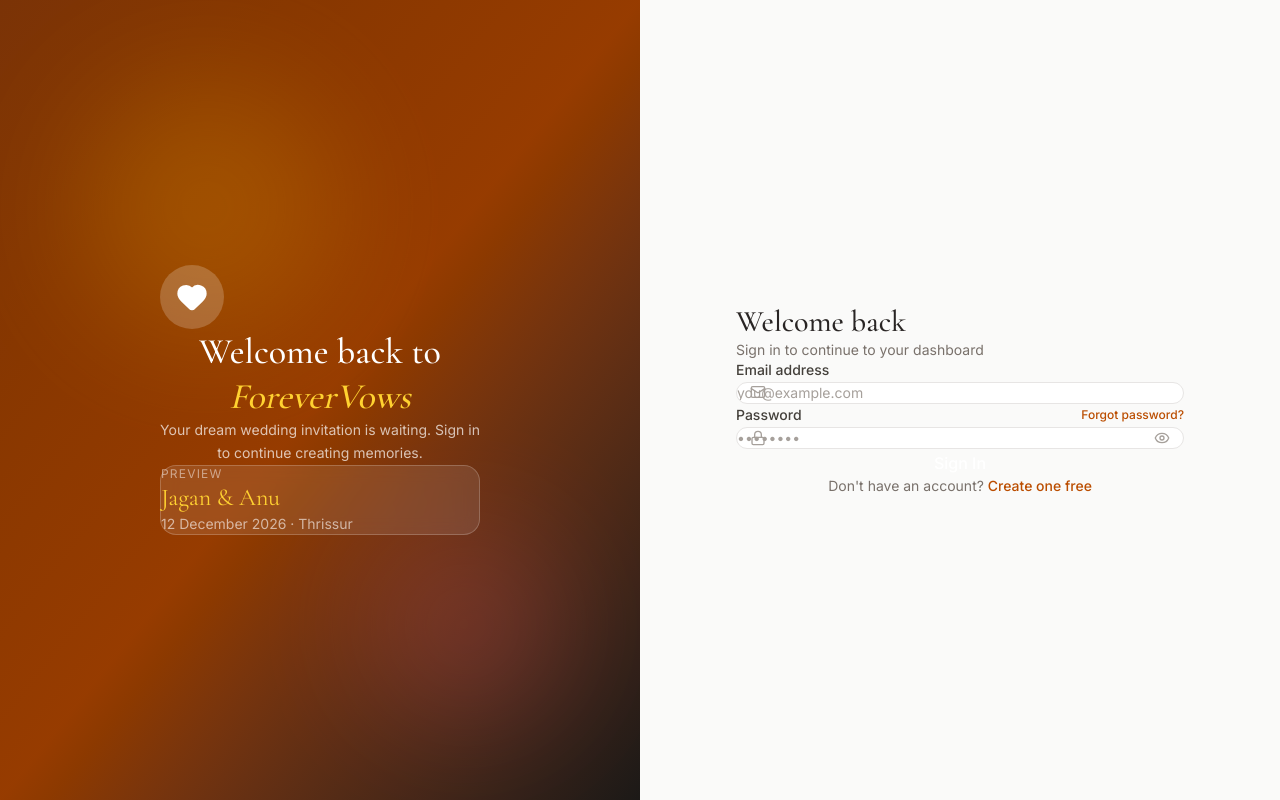
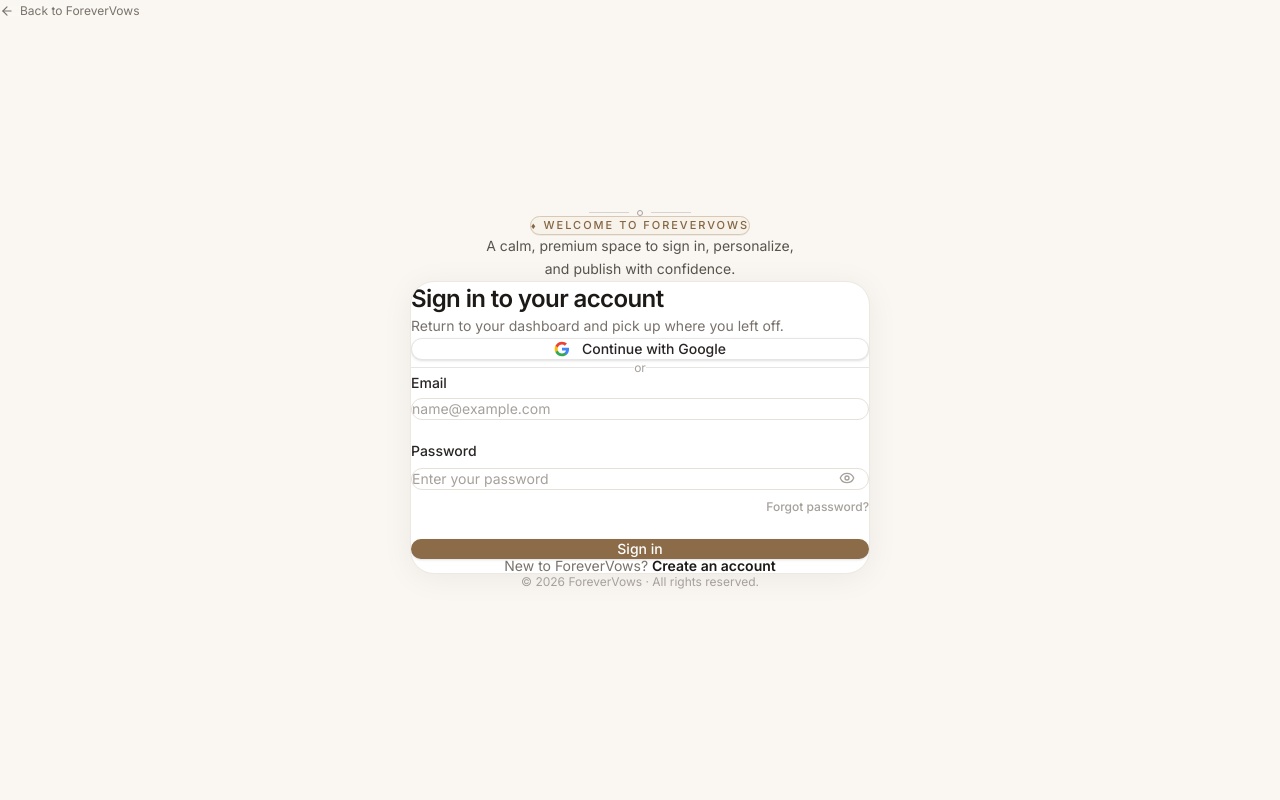
Before and after one commit to jaganprasad093/Forever-wedding-web, a Next.js app: page /login in a window 1280 px wide. Built offline with nearby package versions, Linux system fonts and the light colour scheme.

Commit message:
refactor: redesign login page with updated UI components and Google OAuth support

```diff
--- a/src/app/(auth)/login/page.tsx
+++ b/src/app/(auth)/login/page.tsx
@@ -7,7 +7,7 @@
 import { zodResolver } from '@hookform/resolvers/zod'
 import { z } from 'zod'
 import { motion } from 'framer-motion'
-import { Eye, EyeOff, Heart, Mail, Lock, Loader2 } from 'lucide-react'
+import { Eye, EyeOff, Loader2, ArrowLeft } from 'lucide-react'
 import { createClient } from '@/lib/supabase/client'
 
 const loginSchema = z.object({
@@ -17,187 +17,306 @@
 
 type LoginFormData = z.infer<typeof loginSchema>
 
+/* ─── Animation variants ─────────────────────────────────────────────── */
+const fadeUp = {
+  hidden: { opacity: 0, y: 16 },
+  visible: (i = 0) => ({
+    opacity: 1,
+    y: 0,
+    transition: { duration: 0.45, delay: i * 0.08, ease: 'easeOut' as const },
+  }),
+}
+
+/* ─── Google SVG ─────────────────────────────────────────────────────── */
+function GoogleIcon() {
+  return (
+    <svg className="w-4 h-4 shrink-0" viewBox="0 0 24 24" aria-hidden="true">
+      <path fill="#4285F4" d="M22.56 12.25c0-.78-.07-1.53-.2-2.25H12v4.26h5.92c-.26 1.37-1.04 2.53-2.21 3.31v2.77h3.57c2.08-1.92 3.28-4.74 3.28-8.09z" />
+      <path fill="#34A853" d="M12 23c2.97 0 5.46-.98 7.28-2.66l-3.57-2.77c-.98.66-2.23 1.06-3.71 1.06-2.86 0-5.29-1.93-6.16-4.53H2.18v2.84C3.99 20.53 7.7 23 12 23z" />
+      <path fill="#FBBC05" d="M5.84 14.09c-.22-.66-.35-1.36-.35-2.09s.13-1.43.35-2.09V7.06H2.18C1.43 8.55 1 10.22 1 12s.43 3.45 1.18 4.94l2.85-2.22.81-.63z" />
+      <path fill="#EA4335" d="M12 5.38c1.62 0 3.06.56 4.21 1.64l3.15-3.15C17.45 2.09 14.97 1 12 1 7.7 1 3.99 3.47 2.18 7.06l3.66 2.84c.87-2.6 3.3-4.52 6.16-4.52z" />
+    </svg>
+  )
+}
+
+/* ─── Field component for consistent label + input + error ───────────── */
+function Field({
+  label,
+  error,
+  children,
+}: {
+  label: string
+  error?: string
+  children: React.ReactNode
+}) {
+  return (
+    <div className="flex flex-col gap-2">
+      <label className="text-sm font-medium text-stone-800 leading-none">{label}</label>
+      {children}
+      {error && (
+        <motion.p
+          initial={{ opacity: 0, y: -4 }}
+          animate={{ opacity: 1, y: 0 }}
+          className="text-xs text-red-600"
+        >
+          {error}
+        </motion.p>
+      )}
+    </div>
+  )
+}
+
+/* ─── Main Content ───────────────────────────────────────────────────── */
 function LoginContent() {
   const router = useRouter()
   const searchParams = useSearchParams()
   const redirectTo = searchParams.get('redirectTo') || '/dashboard'
   const [showPassword, setShowPassword] = useState(false)
   const [authError, setAuthError] = useState<string | null>(null)
+  const [isGoogleLoading, setIsGoogleLoading] = useState(false)
 
   const {
     register,
     handleSubmit,
     formState: { errors, isSubmitting },
-  } = useForm<LoginFormData>({
-    resolver: zodResolver(loginSchema),
-  })
+  } = useForm<LoginFormData>({ resolver: zodResolver(loginSchema) })
 
   const onSubmit = async (data: LoginFormData) => {
     setAuthError(null)
     const supabase = createClient()
-
-    const { error } = await supabase.auth.signInWithPassword({
-      email: data.email,
-      password: data.password,
-    })
-
-    if (error) {
-      setAuthError(error.message)
-      return
-    }
-
+    const { error } = await supabase.auth.signInWithPassword({ email: data.email, password: data.password })
+    if (error) { setAuthError(error.message); return }
     router.push(redirectTo)
     router.refresh()
   }
 
+  const handleGoogleSignIn = async () => {
+    try {
+      setAuthError(null)
+      setIsGoogleLoading(true)
+      const supabase = createClient()
+      const { error } = await supabase.auth.signInWithOAuth({
+        provider: 'google',
+        options: { redirectTo: `${window.location.origin}/auth/callback?next=${encodeURIComponent(redirectTo)}` },
+      })
+      if (error) { setAuthError(error.message); setIsGoogleLoading(false) }
+    } catch {
+      setAuthError('Failed to initiate Google sign in. Please try again.')
+      setIsGoogleLoading(false)
+    }
+  }
+
+  const inputBase =
+    'w-full px-4 py-3 bg-white border border-[#e5e0d8] rounded-xl text-stone-900 placeholder-stone-400 text-sm focus:outline-none focus:ring-2 focus:ring-[#8c6b48]/20 focus:border-[#8c6b48] transition-all duration-150'
+
   return (
-    <div className="min-h-screen flex">
-      {/* Left panel — decorative */}
-      <div className="hidden lg:flex lg:w-1/2 relative overflow-hidden bg-gradient-to-br from-amber-900 via-amber-800 to-stone-900 items-center justify-center">
-        <div className="absolute inset-0 opacity-20">
-          <div className="absolute top-20 left-20 w-64 h-64 bg-amber-400 rounded-full blur-3xl" />
-          <div className="absolute bottom-20 right-20 w-48 h-48 bg-rose-400 rounded-full blur-3xl" />
-        </div>
-        <div className="relative text-center text-white px-12">
-          <div className="w-16 h-16 bg-white/20 rounded-full flex items-center justify-center mx-auto mb-6">
-            <Heart className="w-8 h-8 text-white fill-white" />
-          </div>
-          <h2 className="font-serif text-4xl font-medium mb-4 leading-tight">
-            Welcome back to<br />
-            <span className="italic text-amber-300">ForeverVows</span>
-          </h2>
-          <p className="text-white/70 text-sm leading-relaxed max-w-xs mx-auto">
-            Your dream wedding invitation is waiting. Sign in to continue creating memories.
-          </p>
+    /* ── Page shell ── */
+    <div className="min-h-screen w-full bg-[#faf7f2] flex flex-col selection:bg-[#f3ebd8]">
 
-          {/* Sample invitation preview */}
-          <div className="mt-10 bg-white/10 backdrop-blur-sm border border-white/20 rounded-2xl p-6 text-left">
-            <p className="text-white/50 text-xs uppercase tracking-widest mb-2">Preview</p>
-            <p className="font-serif text-2xl text-amber-300 mb-1">Jagan & Anu</p>
-            <p className="text-white/60 text-sm">12 December 2026 · Thrissur</p>
-          </div>
-        </div>
+      {/* ── Fixed top bar: back link ── */}
+      <div className="fixed top-0 left-0 right-0 z-50 px-5 sm:px-8 py-4">
+        <Link
+          href="/"
+          className="inline-flex items-center gap-1.5 text-xs text-stone-500 hover:text-stone-900 transition-colors py-1.5 px-3 rounded-lg hover:bg-white/70 hover:shadow-xs backdrop-blur-xs"
+        >
+          <ArrowLeft className="w-3.5 h-3.5" />
+          <span>Back to ForeverVows</span>
+        </Link>
       </div>
 
-      {/* Right panel — form */}
-      <div className="flex-1 flex items-center justify-center px-4 sm:px-8 py-12 bg-stone-50">
+      {/* ── Scrollable center area ── */}
+      <div className="flex-1 flex flex-col items-center justify-center px-4 pt-24 pb-12">
+
+        {/* ── Ornament header ── */}
         <motion.div
-          initial={{ opacity: 0, y: 20 }}
-          animate={{ opacity: 1, y: 0 }}
-          transition={{ duration: 0.5 }}
-          className="w-full max-w-md"
+          variants={fadeUp}
+          initial="hidden"
+          animate="visible"
+          custom={0}
+          className="flex flex-col items-center text-center mb-8 px-4"
         >
-          {/* Mobile logo */}
-          <div className="lg:hidden flex items-center gap-2 mb-8">
-            <div className="w-8 h-8 bg-gradient-gold rounded-full flex items-center justify-center">
-              <Heart className="w-4 h-4 text-white fill-white" />
-            </div>
-            <span className="font-serif text-xl font-semibold text-stone-800">
-              ForeverVows
-            </span>
+          {/* Fine rule + dot ornament */}
+          <div className="flex items-center justify-center gap-2 mb-5">
+            <div className="h-px w-10 bg-stone-300" />
+            <div className="w-1.5 h-1.5 rounded-full border border-stone-400" />
+            <div className="h-px w-10 bg-stone-300" />
           </div>
 
+          {/* Welcome pill badge */}
+          <div className="inline-flex items-center gap-1.5 px-4 py-1.5 rounded-full border border-[#d8c8b4] bg-[#f7f2ea] text-[#856543] text-[11px] font-medium tracking-[0.18em] uppercase mb-4 shadow-2xs">
+            <span className="text-[9px] leading-none">♦</span>
+            <span>Welcome to ForeverVows</span>
+          </div>
+
+          <p className="text-stone-600 text-sm leading-relaxed max-w-[320px]">
+            A calm, premium space to sign in, personalize, and publish with confidence.
+          </p>
+        </motion.div>
+
+        {/* ── Card ── */}
+        <motion.div
+          variants={fadeUp}
+          initial="hidden"
+          animate="visible"
+          custom={1}
+          className="w-full max-w-[460px]"
+        >
+          <div className="w-full bg-white rounded-3xl border border-[#ede8e1] shadow-[0_4px_32px_rgba(0,0,0,0.06)] overflow-hidden">
+            {/* Card inner padding */}
+            <div className="p-8 sm:p-10">
+
+              {/* Header */}
               <div className="mb-8">
-            <h1 className="font-serif text-3xl font-medium text-stone-800 mb-2">
-              Welcome back
+                <h1 className="text-2xl font-semibold text-stone-900 tracking-tight leading-snug mb-2">
+                  Sign in to your account
                 </h1>
-            <p className="text-stone-500 text-sm">
-              Sign in to continue to your dashboard
+                <p className="text-stone-500 text-sm leading-relaxed">
+                  Return to your dashboard and pick up where you left off.
                 </p>
               </div>
 
               {/* Error */}
               {authError && (
-            <div className="mb-4 p-3 bg-red-50 border border-red-200 text-red-700 text-sm rounded-xl">
+                <motion.div
+                  initial={{ opacity: 0, y: -6 }}
+                  animate={{ opacity: 1, y: 0 }}
+                  className="mb-6 p-4 bg-red-50 border border-red-200 text-red-700 text-sm rounded-xl leading-relaxed"
+                >
                   {authError}
-            </div>
+                </motion.div>
               )}
 
-          <form onSubmit={handleSubmit(onSubmit)} className="space-y-4">
+              {/* Google button */}
+              <motion.button
+                variants={fadeUp}
+                initial="hidden"
+                animate="visible"
+                custom={2}
+                type="button"
+                onClick={handleGoogleSignIn}
+                disabled={isGoogleLoading || isSubmitting}
+                whileHover={{ scale: 1.01 }}
+                whileTap={{ scale: 0.99 }}
+                className="w-full py-3 px-5 bg-white hover:bg-stone-50 active:bg-stone-100 border border-stone-200 rounded-xl text-stone-800 text-sm font-medium transition-all duration-150 flex items-center justify-center gap-3 shadow-sm cursor-pointer disabled:opacity-60"
+              >
+                {isGoogleLoading
+                  ? <Loader2 className="w-4 h-4 animate-spin text-stone-500" />
+                  : <GoogleIcon />
+                }
+                <span>Continue with Google</span>
+              </motion.button>
+
+              {/* "or" divider */}
+              <div className="relative my-7 flex items-center">
+                <div className="flex-1 border-t border-stone-200" />
+                <span className="px-4 text-xs text-stone-400">or</span>
+                <div className="flex-1 border-t border-stone-200" />
+              </div>
+
+              {/* Form */}
+              <form onSubmit={handleSubmit(onSubmit)} className="flex flex-col gap-6" noValidate>
+
                 {/* Email */}
-            <div>
-              <label className="block text-sm font-medium text-stone-700 mb-1.5">
-                Email address
-              </label>
-              <div className="relative">
-                <Mail className="absolute left-3.5 top-1/2 -translate-y-1/2 w-4 h-4 text-stone-400" />
+                <motion.div variants={fadeUp} initial="hidden" animate="visible" custom={3}>
+                  <Field label="Email" error={errors.email?.message}>
                     <input
+                      id="email"
                       type="email"
                       {...register('email')}
-                  placeholder="you@example.com"
-                  className="w-full pl-10 pr-4 py-3 bg-white border border-stone-200 rounded-xl text-stone-800 placeholder-stone-400 focus:outline-none focus:ring-2 focus:ring-amber-500 focus:border-transparent transition-all text-sm"
+                      placeholder="name@example.com"
+                      autoComplete="email"
+                      className={inputBase}
                     />
-              </div>
-              {errors.email && (
-                <p className="mt-1 text-xs text-red-600">{errors.email.message}</p>
-              )}
-            </div>
+                  </Field>
+                </motion.div>
 
                 {/* Password */}
-            <div>
-              <div className="flex items-center justify-between mb-1.5">
-                <label className="block text-sm font-medium text-stone-700">
-                  Password
-                </label>
+                <motion.div variants={fadeUp} initial="hidden" animate="visible" custom={4}>
+                  <Field label="Password" error={errors.password?.message}>
+                    <div className="relative">
+                      <input
+                        id="password"
+                        type={showPassword ? 'text' : 'password'}
+                        {...register('password')}
+                        placeholder="Enter your password"
+                        autoComplete="current-password"
+                        className={`${inputBase} pr-11`}
+                      />
+                      <button
+                        type="button"
+                        onClick={() => setShowPassword(!showPassword)}
+                        className="absolute right-3.5 top-1/2 -translate-y-1/2 text-stone-400 hover:text-stone-700 p-1 rounded-md transition-colors"
+                        aria-label={showPassword ? 'Hide password' : 'Show password'}
+                      >
+                        {showPassword ? <EyeOff className="w-4 h-4" /> : <Eye className="w-4 h-4" />}
+                      </button>
+                    </div>
+                    {/* Forgot link — inside the field wrapper but below the input */}
+                    <div className="flex justify-end -mt-1">
                       <Link
                         href="/forgot-password"
-                  className="text-xs text-amber-700 hover:text-amber-800 font-medium"
+                        className="text-xs text-stone-400 hover:text-[#8c6b48] font-medium transition-colors"
                       >
                         Forgot password?
                       </Link>
                     </div>
-              <div className="relative">
-                <Lock className="absolute left-3.5 top-1/2 -translate-y-1/2 w-4 h-4 text-stone-400" />
-                <input
-                  type={showPassword ? 'text' : 'password'}
-                  {...register('password')}
-                  placeholder="••••••••"
-                  className="w-full pl-10 pr-10 py-3 bg-white border border-stone-200 rounded-xl text-stone-800 placeholder-stone-400 focus:outline-none focus:ring-2 focus:ring-amber-500 focus:border-transparent transition-all text-sm"
-                />
-                <button
-                  type="button"
-                  onClick={() => setShowPassword(!showPassword)}
-                  className="absolute right-3.5 top-1/2 -translate-y-1/2 text-stone-400 hover:text-stone-600"
-                >
-                  {showPassword ? (
-                    <EyeOff className="w-4 h-4" />
-                  ) : (
-                    <Eye className="w-4 h-4" />
-                  )}
-                </button>
-              </div>
-              {errors.password && (
-                <p className="mt-1 text-xs text-red-600">{errors.password.message}</p>
-              )}
-            </div>
+                  </Field>
+                </motion.div>
 
                 {/* Submit */}
-            <button
+                <motion.button
+                  variants={fadeUp}
+                  initial="hidden"
+                  animate="visible"
+                  custom={5}
                   type="submit"
-              disabled={isSubmitting}
-              className="w-full bg-gradient-gold text-white py-3 rounded-xl font-medium shadow-gold hover:shadow-lg hover:scale-[1.01] active:scale-[0.99] transition-all duration-200 flex items-center justify-center gap-2 disabled:opacity-70 disabled:cursor-not-allowed disabled:scale-100 mt-2"
+                  disabled={isSubmitting || isGoogleLoading}
+                  whileHover={{ scale: 1.01 }}
+                  whileTap={{ scale: 0.99 }}
+                  className="w-full bg-[#8c6b48] hover:bg-[#7e5f3e] active:bg-[#705437] text-white py-3.5 rounded-xl font-medium text-sm transition-all duration-200 flex items-center justify-center gap-2 shadow-sm cursor-pointer disabled:opacity-70 disabled:cursor-not-allowed mt-2"
                 >
                   {isSubmitting ? (
                     <>
                       <Loader2 className="w-4 h-4 animate-spin" />
-                  Signing in...
+                      <span>Signing in…</span>
                     </>
                   ) : (
-                'Sign In'
+                    'Sign in'
                   )}
-            </button>
+                </motion.button>
               </form>
 
-          <p className="mt-6 text-center text-sm text-stone-500">
-            Don&apos;t have an account?{' '}
+              {/* Create account link */}
+              <motion.p
+                variants={fadeUp}
+                initial="hidden"
+                animate="visible"
+                custom={6}
+                className="mt-8 text-center text-sm text-stone-500 leading-none"
+              >
+                New to ForeverVows?{' '}
                 <Link
                   href="/register"
-              className="text-amber-700 font-medium hover:text-amber-800"
+                  className="font-semibold text-stone-900 hover:text-[#8c6b48] underline underline-offset-2 transition-colors"
                 >
-              Create one free
+                  Create an account
                 </Link>
-          </p>
+              </motion.p>
+
+            </div>
+          </div>
         </motion.div>
+
+        {/* Footer */}
+        <motion.p
+          variants={fadeUp}
+          initial="hidden"
+          animate="visible"
+          custom={7}
+          className="mt-10 text-center text-xs text-stone-400"
+        >
+          © {new Date().getFullYear()} ForeverVows · All rights reserved.
+        </motion.p>
       </div>
     </div>
   )
@@ -207,8 +326,8 @@
   return (
     <Suspense
       fallback={
-        <div className="min-h-screen flex items-center justify-center bg-stone-50">
-          <Loader2 className="w-8 h-8 animate-spin text-amber-600" />
+        <div className="min-h-screen w-full flex items-center justify-center bg-[#faf7f2]">
+          <Loader2 className="w-8 h-8 animate-spin text-[#8c6b48]" />
         </div>
       }
     >
```
Also changed, not shown: src/components/landing/HeroSection.tsx (+6 -15 lines). Lines whose indentation alone changed are shown as unchanged.
